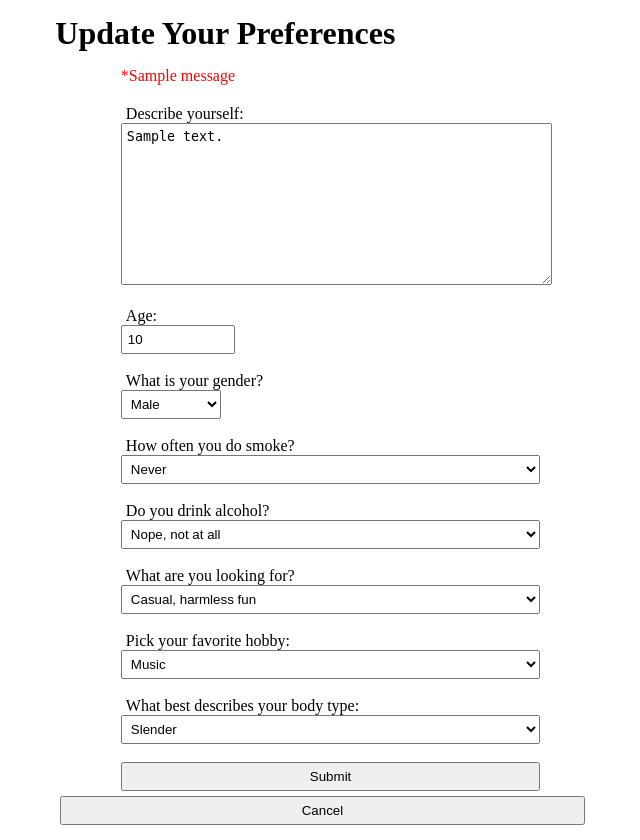
After one commit to BrinkOfSecondBailout/ProjectsAlgo, a Flask app: page /attributes/edit in a window 1280 px wide. The commit adds this page. Shown: the whole page, without its empty margins (257-897 px from the left). Run offline with Flask 3, Linux system fonts and the light colour scheme; the visitor is signed in with stand-in values (Sample User, id 1); tables that the repository leaves empty or names only in its code hold one stand-in row (values such as "Sample post"); one stand-in notice (Sample message) is shown.

Commit message:
fixed update attributes

```diff
--- a/LoveBirdsApp/flask_app/controllers/attributes.py
+++ b/LoveBirdsApp/flask_app/controllers/attributes.py
@@ -26,3 +26,30 @@ def create_attributes():
     }
     attribute.Attribute.save_attribute(data)
     return redirect('/users/edit')
+
+@app.route('/attributes/edit')
+def update_attributes():
+    data = {
+        'user_id': session['user_id']
+    }
+    return render_template('update_attributes.html', attribute=attribute.Attribute.get_attribute_by_user_id(data))
+
+@app.route('/attributes/update', methods=['POST'])
+def process_update_attributes():
+    if not session:
+        return redirect('/logout')
+    if not attribute.Attribute.validate_attribute(request.form):
+        return redirect('/attributes/edit')
+    data = {
+        'description': request.form['description'],
+        'age': request.form['age'],
+        'gender': request.form['gender'],
+        'smoker': request.form['smoker'],
+        'drinker': request.form['drinker'],
+        'dating_goal': request.form['dating_goal'],
+        'hobbies': request.form['hobbies'],
+        'body_type': request.form['body_type'],
+        'user_id': session['user_id'],
+    }
+    attribute.Attribute.update_attribute(data)
+    return redirect('/users/edit')
--- a/LoveBirdsApp/flask_app/models/attribute.py
+++ b/LoveBirdsApp/flask_app/models/attribute.py
@@ -47,5 +47,5 @@ class Attribute:
 
     @classmethod
     def update_attribute(cls, data):
-        query = 'UPDATE attributes SET description=%(description)s, age=%(age)s, gender=%(gender)s,  smoker=%(smoker)s, drinker=%(drinker)s, dating_goal=%(dating_goal)s, hobbies=%(hobbies)s, body_type=%(body_type)s, WHERE user_id = %(user_id)s;'
+        query = 'UPDATE attributes SET description=%(description)s, age=%(age)s, gender=%(gender)s,  smoker=%(smoker)s, drinker=%(drinker)s, dating_goal=%(dating_goal)s, hobbies=%(hobbies)s, body_type=%(body_type)s WHERE user_id = %(user_id)s;'
         return connectToMySQL('lovebirds_schema').query_db(query, data)
--- a/LoveBirdsApp/flask_app/templates/edit_profile.html
+++ b/LoveBirdsApp/flask_app/templates/edit_profile.html
@@ -84,7 +84,7 @@
             <a href="/attributes/new"><h3>Let's add your preferences</h3></a>
         {% endif %}
         {% if attributes %}
-            <a href="/attributes/update"><h3>Let's update your preferences</h3></a>
+            <a href="/attributes/edit"><h3>Let's update your preferences</h3></a>
         {% endif %}
 
     </div>
--- /dev/null
+++ b/LoveBirdsApp/flask_app/templates/update_attributes.html
@@ -0,0 +1,87 @@
+<!DOCTYPE html>
+<html lang="en">
+<head>
+    <meta charset="UTF-8">
+    <meta http-equiv="X-UA-Compatible" content="IE=edge">
+    <meta name="viewport" content="width=device-width, initial-scale=1.0">
+    <link rel="stylesheet" type="text/css" href="{{ url_for('static', filename='style.css') }}">
+    <title>Update Your Preferences</title>
+</head>
+<body>
+    <h1>Update Your Preferences</h1>
+
+    <div class="red">
+        {% with messages = get_flashed_messages(category_filter=['attribute']) %}
+            {% if messages %}
+                {% for message in messages %}
+                    <p>*{{message}}</p>
+                {% endfor %}
+            {% endif %}
+        {% endwith %}
+    </div>
+    <div>
+        <form action="/attributes/update" method="post">
+
+            <label for="description">Describe yourself:</label>
+            <textarea rows="10" cols="7" name="description" >{{attribute.description}}</textarea><br><br>
+
+            <label for="age">Age:</label><br>
+            <input class="small-input" type="number" name="age" value="{{attribute.age}}"><br><br>
+
+            <label for="gender">What is your gender?</label><br>
+            <select class="small-input" id="gender" name="gender" >
+                <option value="male">Male</option>
+                <option value="female">Female</option>
+                <option value="none">N/A</option>
+            </select><br><br>
+
+            <label for="smoker">How often you do smoke?</label>
+            <select id="smoker" name="smoker" >
+                <option value="no">Never</option>
+                <option value="occasions">Sometimes</option>
+                <option value="frequently">Very frequently</option>
+            </select><br><br>
+
+            <label for="drinker">Do you drink alcohol?</label>
+            <select id="drinker" name="drinker" >
+                <option value="no">Nope, not at all</option>
+                <option value="occasions">Yes, but only on special occasions</option>
+                <option value="frequently">Yes, very frequently</option>
+            </select><br><br>
+
+
+            <label for="dating_goal">What are you looking for?</label>
+            <select id="dating_goal" name="dating_goal" >
+                <option value="casual">Casual, harmless fun</option>
+                <option value="open">Open relationship</option>
+                <option value="relationship">Exclusive relationship</option>
+                <option value="marriage">Marriage material</option>
+            </select><br><br>
+
+
+            <label for="hobbies">Pick your favorite hobby:</label>
+            <select id="hobbies" name="hobbies" >
+                <option value="music">Music</option>
+                <option value="sports">Sports/Physical Activities</option>
+                <option value="reading">Reading/Writing</option>
+                <option value="cooking">Cooking</option>
+                <option value="traveling">Traveling</option>
+                <option value="politics">Politics</option>
+                <option value="photography">Photography</option>
+            </select><br><br>
+
+            <label for="body_type">What best describes your body type:</label>
+            <select id="body_type" name="body_type">
+                <option value="slender">Slender</option>
+                <option value="medium">Medium/Average</option>
+                <option value="athletic">Athletic</option>
+                <option value="more">More to love</option>
+            </select><br><br>
+
+            <input type="submit" value="Submit">
+        </form>
+        <a href="/users/edit"><button>Cancel</button></a>
+
+    </div>
+</body>
+</html>
```
